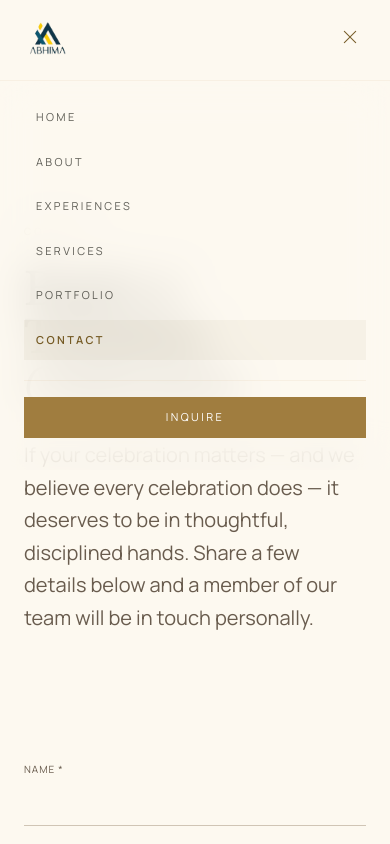
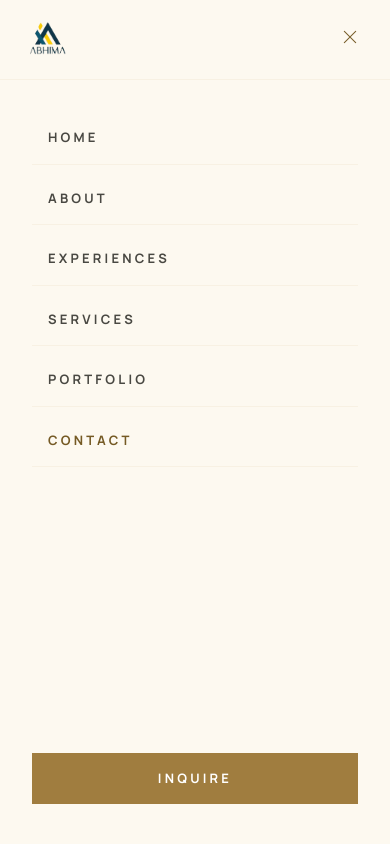
Before and after one commit to vikranthsai310/abhima1, a React (Vite) app: page /contact in a window 390 px wide. Both pictures are taken after a click on the button "menu". Shown: the top 844 px of the page. Built offline with nearby package versions, Linux system fonts and the light colour scheme; a web font is replaced by a local one.

Commit message:
Enhance mobile menu with full-screen overlay and improved link styles for better usability

```diff
--- a/src/components/Navbar.jsx
+++ b/src/components/Navbar.jsx
@@ -70,24 +70,39 @@ export default function Navbar() {
         </button>
       </div>
 
-      {/* Mobile Menu */}
+      {/* Mobile Menu — Full Screen Overlay */}
       {mobileOpen && (
-        <div className="lg:hidden px-6 pb-8 pt-4 flex flex-col gap-1 glass-nav border-t border-primary-container/10">
+        <div className="lg:hidden fixed inset-0 top-0 z-50 bg-surface flex flex-col">
+          {/* Mobile Header */}
+          <div className="flex items-center justify-between px-6 h-20 shrink-0 border-b border-primary-container/10">
+            <Link to="/" className="no-underline shrink-0">
+              <img src="/logo.png" alt="Abhima Events" className="h-12 w-auto" />
+            </Link>
+            <button className="text-primary p-1" onClick={() => setMobileOpen(false)}>
+              <span className="material-symbols-outlined text-2xl">close</span>
+            </button>
+          </div>
+
+          {/* Mobile Links */}
+          <div className="flex flex-col gap-2 px-8 pt-8 flex-1">
             {navLinks.map((link) => (
               <Link
                 key={link.label}
                 to={link.path}
-              className={`font-label uppercase tracking-[0.15rem] text-[11px] py-3 px-3 no-underline transition-colors duration-300 ${
+                className={`font-label uppercase tracking-[0.2rem] text-[13px] font-bold py-4 px-4 no-underline transition-colors duration-300 border-b border-primary-container/10 ${
                   isActive(link.path)
-                  ? 'text-primary bg-primary/5 font-semibold'
-                  : 'text-on-surface/70 hover:text-primary hover:bg-primary/5'
+                    ? 'text-primary'
+                    : 'text-on-surface/80 hover:text-primary'
                 }`}
               >
                 {link.label}
               </Link>
             ))}
-          <div className="mt-4 pt-4 border-t border-primary-container/10">
-            <Link to="/contact" className="luxury-gradient text-on-primary px-8 py-3 font-label uppercase tracking-[0.15rem] text-[11px] text-center no-underline block">
+          </div>
+
+          {/* Mobile CTA */}
+          <div className="px-8 pb-10">
+            <Link to="/contact" className="luxury-gradient text-on-primary px-8 py-4 font-label uppercase tracking-[0.2rem] text-[13px] font-bold text-center no-underline block">
               Inquire
             </Link>
           </div>
```
Lines whose indentation alone changed are shown as unchanged.
